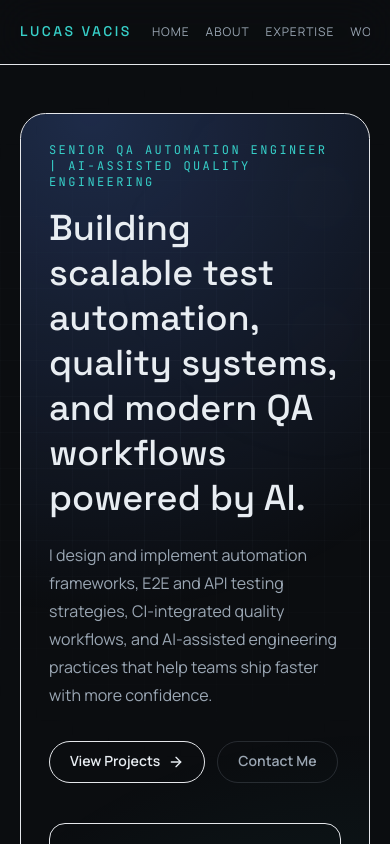
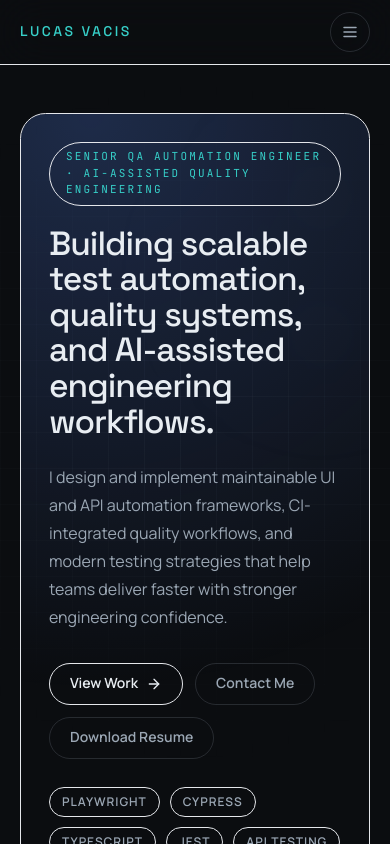
Before and after one commit to lucasvacis87/portfolio-lucas-vacis, a React (Vite) app: page / in a window 390 px wide. Shown: the top 844 px of the page. Built offline with nearby package versions, Linux system fonts and the light colour scheme.

Commit message:
feat(hero): elevate intro layout and fix responsive nav anchors

```diff
--- a/src/app/styles.css
+++ b/src/app/styles.css
@@ -24,6 +24,14 @@ body,
 #root {
   margin: 0;
   min-height: 100%;
+}
+
+html {
+  scroll-padding-top: 4.4rem;
+}
+
+section[id] {
+  scroll-margin-top: 4rem;
 }
 
 body {
--- a/src/components/layout/Navbar.tsx
+++ b/src/components/layout/Navbar.tsx
@@ -1,21 +1,83 @@
+import { useState } from "react";
+import { AnimatePresence, motion } from "framer-motion";
+import { Menu, X } from "lucide-react";
 import { navigationItems } from "../../content/site";
-import { Container } from "./Container";
 
 export function Navbar(): JSX.Element {
+  const [isOpen, setIsOpen] = useState(false);
+
+  const closeMenu = (): void => setIsOpen(false);
+
   return (
     <header className="sticky top-0 z-30 border-b border-border/60 bg-bg/80 backdrop-blur-xl">
-      <Container className="flex h-16 items-center gap-5">
+      <div className="relative mx-auto w-full max-w-6xl px-5 md:px-8 lg:max-w-[84rem] xl:max-w-[88rem] 2xl:max-w-[96rem]">
+        <div className="flex h-16 items-center gap-5">
           <a href="#hero" className="shrink-0 font-heading text-sm tracking-[0.18em] text-accent">
             LUCAS VACIS
           </a>
-        <nav className="no-scrollbar flex grow items-center gap-4 overflow-x-auto text-xs uppercase tracking-[0.08em] text-muted md:text-sm md:normal-case md:tracking-normal">
+          <nav className="ml-auto hidden items-center gap-4 text-sm text-muted md:flex">
             {navigationItems.map((item) => (
               <a key={item.href} href={item.href} className="whitespace-nowrap transition-colors hover:text-text">
                 {item.label}
               </a>
             ))}
           </nav>
-      </Container>
+          <button
+            type="button"
+            aria-label={isOpen ? "Close navigation menu" : "Open navigation menu"}
+            aria-expanded={isOpen}
+            aria-controls="mobile-nav"
+            onClick={() => setIsOpen((current) => !current)}
+            className="ml-auto inline-flex h-10 w-10 items-center justify-center rounded-full border border-border bg-surface-2/60 text-muted transition-colors hover:text-text focus-visible:outline-none focus-visible:ring-2 focus-visible:ring-accent focus-visible:ring-offset-2 focus-visible:ring-offset-bg md:hidden"
+          >
+            {isOpen ? <X size={18} aria-hidden="true" /> : <Menu size={18} aria-hidden="true" />}
+          </button>
+        </div>
+        <AnimatePresence>
+          {isOpen && (
+            <>
+              <motion.button
+                type="button"
+                aria-label="Close navigation menu backdrop"
+                onClick={closeMenu}
+                initial={{ opacity: 0 }}
+                animate={{ opacity: 1 }}
+                exit={{ opacity: 0 }}
+                transition={{ duration: 0.2, ease: "easeOut" }}
+                className="fixed inset-0 top-16 z-30 bg-black/55 md:hidden"
+              />
+              <motion.div
+                id="mobile-nav"
+                initial={{ opacity: 0, y: -10, scale: 0.985 }}
+                animate={{ opacity: 1, y: 0, scale: 1 }}
+                exit={{ opacity: 0, y: -8, scale: 0.985 }}
+                transition={{ duration: 0.22, ease: [0.2, 1, 0.3, 1] }}
+                className="absolute left-0 right-0 top-[calc(100%-0.35rem)] z-40 md:hidden"
+              >
+                <nav className="mt-2 overflow-hidden rounded-2xl border border-border/85 bg-[#0f141b] p-2 shadow-[0_22px_48px_rgba(0,0,0,0.55)]">
+                  {navigationItems.map((item) => (
+                    <a
+                      key={item.href}
+                      href={item.href}
+                      onClick={closeMenu}
+                      className="block rounded-xl px-3 py-2.5 text-sm font-medium text-muted transition-colors hover:bg-[#1b222c] hover:text-text focus-visible:outline-none focus-visible:ring-2 focus-visible:ring-accent focus-visible:ring-offset-2 focus-visible:ring-offset-bg"
+                    >
+                      {item.label}
+                    </a>
+                  ))}
+                  <a
+                    href="#projects"
+                    onClick={closeMenu}
+                    className="mt-2 block rounded-xl border border-accent/45 bg-accent/10 px-3 py-2.5 text-sm font-semibold text-text transition-colors hover:bg-accent/20 focus-visible:outline-none focus-visible:ring-2 focus-visible:ring-accent focus-visible:ring-offset-2 focus-visible:ring-offset-bg"
+                  >
+                    View Work
+                  </a>
+                </nav>
+              </motion.div>
+            </>
+          )}
+        </AnimatePresence>
+      </div>
     </header>
   );
 }
--- a/src/components/sections/HeroSection.tsx
+++ b/src/components/sections/HeroSection.tsx
@@ -2,33 +2,102 @@ import { motion } from "framer-motion";
 import { ArrowRight } from "lucide-react";
 import { hero } from "../../content/site";
 import heroCommandGrid from "../../assets/visuals/hero-command-grid.svg";
+import { withBaseUrl } from "../../utils/url";
 
 export function HeroSection(): JSX.Element {
+  const staggerContainer = {
+    hidden: {},
+    show: {
+      transition: {
+        staggerChildren: 0.11,
+        delayChildren: 0.08
+      }
+    }
+  };
+
+  const revealItem = {
+    hidden: { opacity: 0, y: 20 },
+    show: {
+      opacity: 1,
+      y: 0,
+      transition: {
+        duration: 0.55,
+        ease: [0.2, 1, 0.3, 1]
+      }
+    }
+  };
+
+  const resumeHref = hero.tertiaryCta ? withBaseUrl(hero.tertiaryCta.href) : "";
+
   return (
-    <section id="hero" className="relative overflow-hidden rounded-[1.6rem] border border-border/70 bg-surface/55 p-7 md:p-10">
+    <section
+      id="hero"
+      className="relative overflow-hidden rounded-[1.6rem] border border-border/70 bg-surface/55 p-7 md:p-10 lg:-mx-12 lg:px-16 xl:-mx-32 xl:px-24 2xl:-mx-48 2xl:px-28"
+    >
       <div className="absolute inset-0 bg-[radial-gradient(circle_at_20%_0%,rgba(91,140,255,0.24),transparent_42%),radial-gradient(circle_at_100%_100%,rgba(55,208,201,0.15),transparent_45%)]" />
       <div className="absolute -right-16 top-10 h-56 w-56 rounded-full border border-accent/20 bg-accent/10 blur-3xl" />
       <div className="relative grid gap-10 md:grid-cols-[1.2fr_0.8fr] md:items-end">
-        <div>
-          <p className="font-mono text-xs uppercase tracking-[0.2em] text-accent">{hero.kicker}</p>
-          <h1 className="mt-4 max-w-4xl font-heading text-4xl leading-tight md:text-6xl">{hero.title}</h1>
-          <p className="muted mt-5 max-w-3xl text-base leading-7 md:text-lg">{hero.subtitle}</p>
-          <div className="mt-8 flex flex-wrap gap-3">
+        <motion.div
+          variants={staggerContainer}
+          initial="hidden"
+          whileInView="show"
+          viewport={{ once: true, margin: "-64px" }}
+          className="relative"
+        >
+          <motion.p
+            variants={revealItem}
+            className="inline-flex rounded-full border border-accent/30 bg-accent/10 px-4 py-1.5 font-mono text-[11px] uppercase tracking-[0.2em] text-accent"
+          >
+            {hero.kicker}
+          </motion.p>
+          <motion.h1
+            variants={revealItem}
+            className="mt-5 max-w-4xl font-heading text-[2.1rem] leading-[1.06] tracking-[-0.03em] sm:text-[2.8rem] md:text-[3.55rem]"
+          >
+            {hero.title}
+          </motion.h1>
+          <motion.p variants={revealItem} className="muted mt-6 max-w-3xl text-base leading-7 md:text-lg">
+            {hero.subtitle}
+          </motion.p>
+          <motion.div variants={revealItem} className="mt-8 flex flex-wrap items-center gap-3">
             <a
               href={hero.primaryCta.href}
-              className="inline-flex items-center gap-2 rounded-full border border-accent/60 bg-accent/20 px-5 py-2.5 text-sm font-semibold text-text transition duration-300 hover:-translate-y-0.5 hover:shadow-glow focus-visible:outline-none focus-visible:ring-2 focus-visible:ring-accent focus-visible:ring-offset-2 focus-visible:ring-offset-bg"
+              className="inline-flex items-center gap-2 rounded-full border border-accent/70 bg-accent/20 px-5 py-2.5 text-sm font-semibold text-text transition-all duration-300 hover:-translate-y-0.5 hover:border-accent hover:bg-accent/26 hover:shadow-glow focus-visible:outline-none focus-visible:ring-2 focus-visible:ring-accent focus-visible:ring-offset-2 focus-visible:ring-offset-bg"
             >
               {hero.primaryCta.label}
               <ArrowRight size={16} />
             </a>
             <a
               href={hero.secondaryCta.href}
-              className="inline-flex items-center rounded-full border border-border bg-surface-2/50 px-5 py-2.5 text-sm font-semibold text-muted transition duration-300 hover:-translate-y-0.5 hover:border-accent/40 hover:text-text focus-visible:outline-none focus-visible:ring-2 focus-visible:ring-accent focus-visible:ring-offset-2 focus-visible:ring-offset-bg"
+              className="inline-flex items-center rounded-full border border-border bg-surface-2/60 px-5 py-2.5 text-sm font-semibold text-muted transition-all duration-300 hover:-translate-y-0.5 hover:border-accent/45 hover:bg-surface-2 hover:text-text focus-visible:outline-none focus-visible:ring-2 focus-visible:ring-accent focus-visible:ring-offset-2 focus-visible:ring-offset-bg"
             >
               {hero.secondaryCta.label}
             </a>
-          </div>
-        </div>
+            {hero.tertiaryCta && (
+              <a
+                href={resumeHref}
+                download={hero.tertiaryCta.download}
+                aria-label="Download Lucas Vacis resume PDF"
+                className="inline-flex items-center rounded-full border border-border bg-bg/45 px-5 py-2.5 text-sm font-semibold text-muted transition-all duration-300 hover:-translate-y-0.5 hover:border-accent-2/50 hover:text-text focus-visible:outline-none focus-visible:ring-2 focus-visible:ring-accent-2 focus-visible:ring-offset-2 focus-visible:ring-offset-bg"
+              >
+                {hero.tertiaryCta.label}
+              </a>
+            )}
+          </motion.div>
+          <motion.div variants={revealItem} className="mt-7">
+            <div className="flex flex-wrap gap-2.5">
+              {hero.chips.map((chip) => (
+                <span
+                  key={chip}
+                  className="rounded-full border border-border/85 bg-surface-2/65 px-3 py-1.5 text-xs font-semibold uppercase tracking-[0.08em] text-muted transition-all duration-300 hover:-translate-y-0.5 hover:border-accent/40 hover:text-text"
+                >
+                  {chip}
+                </span>
+              ))}
+            </div>
+            {hero.microLine && <p className="muted mt-4 text-sm leading-6">{hero.microLine}</p>}
+          </motion.div>
+        </motion.div>
         <motion.div
           initial={{ opacity: 0, y: 18 }}
           whileInView={{ opacity: 1, y: 0 }}
@@ -36,21 +105,15 @@ export function HeroSection(): JSX.Element {
           transition={{ duration: 0.5, ease: "easeOut" }}
           className="overflow-hidden rounded-2xl border border-border/80 bg-bg/55 p-5"
         >
-          <p className="font-mono text-xs uppercase tracking-[0.18em] text-accent-2">Core Stack</p>
-          <div className="mt-4 flex flex-wrap gap-2.5">
-            {hero.chips.map((chip) => (
-              <span
-                key={chip}
-                className="rounded-full border border-border/80 bg-surface px-3 py-1.5 text-xs font-semibold uppercase tracking-[0.08em] text-muted"
-              >
-                {chip}
-              </span>
-            ))}
-          </div>
+          <p className="font-mono text-xs uppercase tracking-[0.18em] text-accent-2">Interactive QA Sandbox</p>
+          <p className="muted mt-3 text-sm leading-6">
+            Signal-style visual panel representing quality command flows, test execution telemetry, and release
+            confidence tracking.
+          </p>
           <div className="mt-5 overflow-hidden rounded-xl border border-border/70 bg-surface/40">
             <img
               src={heroCommandGrid}
-              alt="Abstract command-and-signal grid representing QA automation systems"
+              alt="Abstract command and signal grid representing QA automation and AI-assisted engineering systems"
               className="h-44 w-full object-cover opacity-90"
               loading="eager"
             />
--- a/src/content/site.ts
+++ b/src/content/site.ts
@@ -12,13 +12,15 @@ export const navigationItems: NavigationItem[] = [
 ];
 
 export const hero: HeroContent = {
-  kicker: "Senior QA Automation Engineer | AI-Assisted Quality Engineering",
-  title: "Building scalable test automation, quality systems, and modern QA workflows powered by AI.",
+  kicker: "Senior QA Automation Engineer \u00B7 AI-Assisted Quality Engineering",
+  title: "Building scalable test automation, quality systems, and AI-assisted engineering workflows.",
   subtitle:
-    "I design and implement automation frameworks, E2E and API testing strategies, CI-integrated quality workflows, and AI-assisted engineering practices that help teams ship faster with more confidence.",
-  chips: ["Playwright", "Cypress", "TypeScript", "API Testing", "CI/CD", "Test Architecture", "AI Workflows"],
-  primaryCta: { label: "View Projects", href: "#projects" },
-  secondaryCta: { label: "Contact Me", href: "#contact" }
+    "I design and implement maintainable UI and API automation frameworks, CI-integrated quality workflows, and modern testing strategies that help teams deliver faster with stronger engineering confidence.",
+  chips: ["Playwright", "Cypress", "TypeScript", "Jest", "API Testing", "CI/CD", "GitHub Actions", "AI Workflows"],
+  primaryCta: { label: "View Work", href: "#projects" },
+  secondaryCta: { label: "Contact Me", href: "#contact" },
+  tertiaryCta: { label: "Download Resume", href: "resume.pdf", download: "Lucas-Vacis-Resume.pdf" },
+  microLine: "Focused on test architecture, reporting strategy, parallel execution, and modern QA systems."
 };
 
 export const siteMeta = {
--- a/src/types/content.ts
+++ b/src/types/content.ts
@@ -10,6 +10,8 @@ export type HeroContent = {
   chips: string[];
   primaryCta: { label: string; href: string };
   secondaryCta: { label: string; href: string };
+  tertiaryCta?: { label: string; href: string; download?: string };
+  microLine?: string;
 };
 
 export type SkillGroup = {
```
Lines whose indentation alone changed are shown as unchanged.
